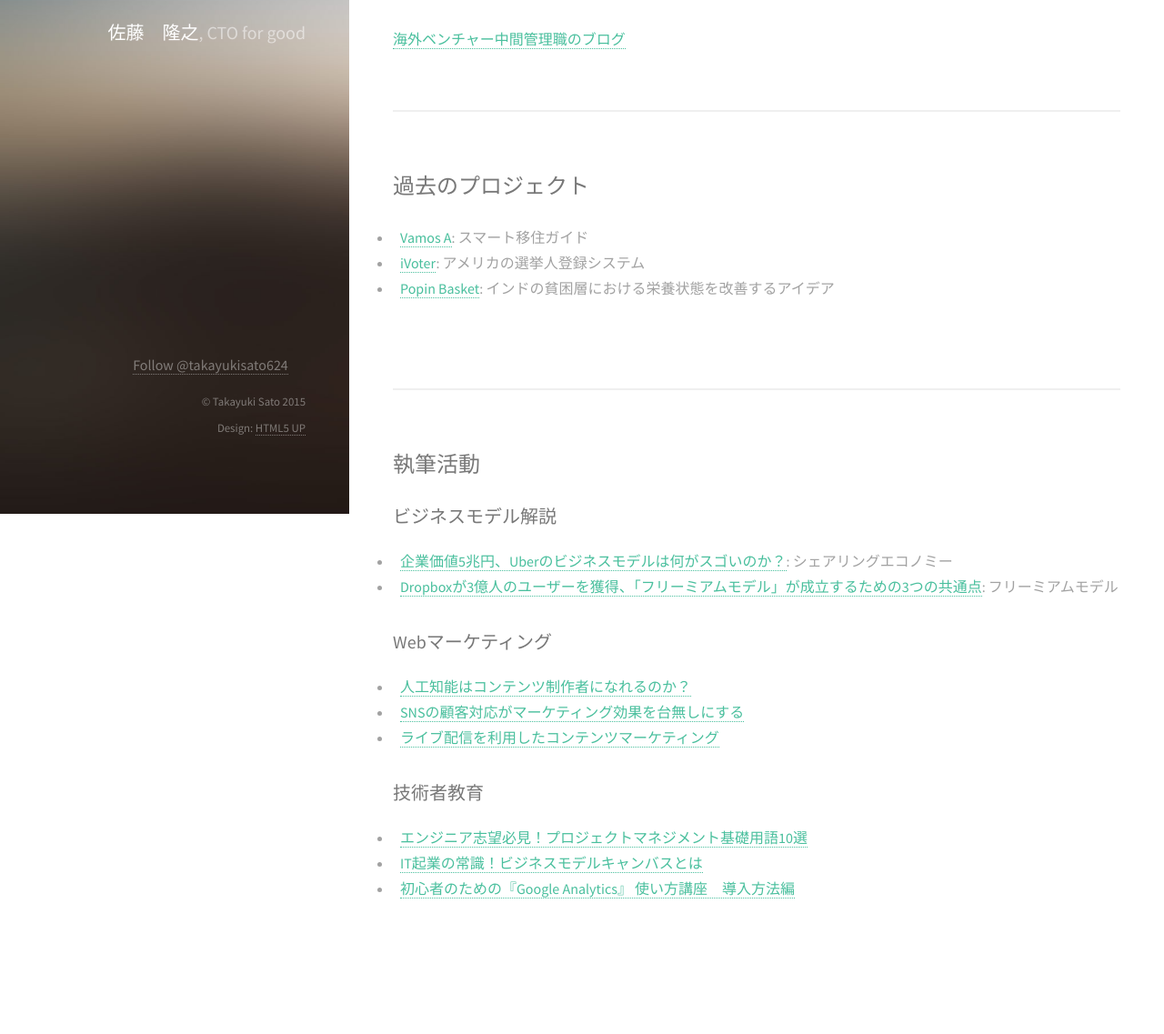
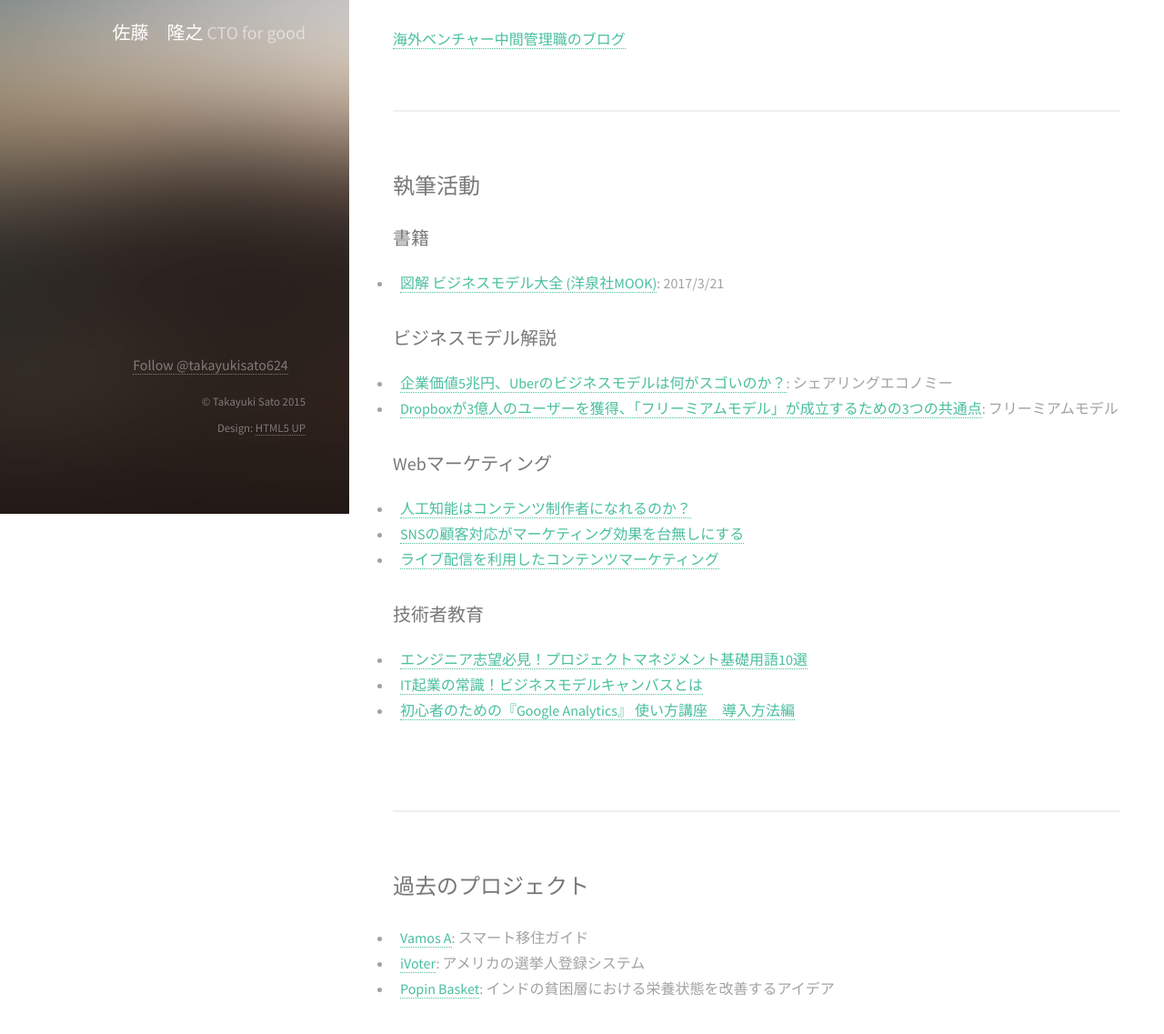
Before and after one commit to takayuki-sato/takayuki-sato.github.io, a plain HTML site: page ja/index.html in a window 1280 px wide. Shown: the part 235-1372 px from the top of the page at 91% size. Before the commit the page ends 1306 px from the top, so only its background shows below. Drawn offline with nearby package versions, Linux system fonts and the light colour scheme; files that its build step writes are made by us from their sources; files whose address does not match are found by name.

Commit message:
Update index.html

```diff
--- a/ja/index.html
+++ b/ja/index.html
@@ -28,7 +28,7 @@
 		<!-- Header -->
 			<header id="header">
 				<a href="#" class="image avatar"><img src="images/me.jpg" alt="" /></a>
-				<h1><strong>佐藤　隆之</strong>, <br />
+				<h1><strong>佐藤　隆之</strong><br />
 					CTO for good</h1>
 			</header>
 
@@ -45,20 +45,14 @@
 					</section>
 
 				<!-- Two -->
-					<section id="two">
-						<h2>過去のプロジェクト</h2>
+					<section id="three">
+						<h2>執筆活動</h2>
+						<h3>書籍</h3>
 						<div class="row">
 							<ul>
-								<li><a href="http://vamosa.herokuapp.com" target="_blank">Vamos A</a>: スマート移住ガイド</li>
-								<li><a href="http://www.ivoter.co/" target="_blank">iVoter</a>: アメリカの選挙人登録システム</li>
-								<li><a href="https://www.youtube.com/watch?v=vqG6KxSmOeU" target="_blank">Popin Basket</a>: インドの貧困層における栄養状態を改善するアイデア</li>
+								<li><a href="https://www.amazon.co.jp/gp/product/4800312086/" target="_blank">図解 ビジネスモデル大全 (洋泉社MOOK)</a>: 2017/3/21</li>
 							</ul>
 						</div>
-					</section>
-
-				<!-- Three -->
-					<section id="three">
-						<h2>執筆活動</h2>
 						<h3>ビジネスモデル解説</h3>
 						<div class="row">
 							<ul>
@@ -80,6 +74,17 @@
 								<li><a href="http://blog.codecamp.jp/pm_basic/" target="_blank">エンジニア志望必見！プロジェクトマネジメント基礎用語10選</a></li>
 								<li><a href="http://blog.codecamp.jp/business_model_canvas/" target="_blank">IT起業の常識！ビジネスモデルキャンバスとは</a></li>
 								<li><a href="http://blog.codecamp.jp/google_analytics_intro/" target="_blank">初心者のための『Google Analytics』 使い方講座　導入方法編</a></li>
+							</ul>
+						</div>
+					</section>
+				<!-- Three -->
+					<section id="two">
+						<h2>過去のプロジェクト</h2>
+						<div class="row">
+							<ul>
+								<li><a href="http://vamosa.herokuapp.com" target="_blank">Vamos A</a>: スマート移住ガイド</li>
+								<li><a href="http://www.ivoter.co/" target="_blank">iVoter</a>: アメリカの選挙人登録システム</li>
+								<li><a href="https://www.youtube.com/watch?v=vqG6KxSmOeU" target="_blank">Popin Basket</a>: インドの貧困層における栄養状態を改善するアイデア</li>
 							</ul>
 						</div>
 					</section>
```
